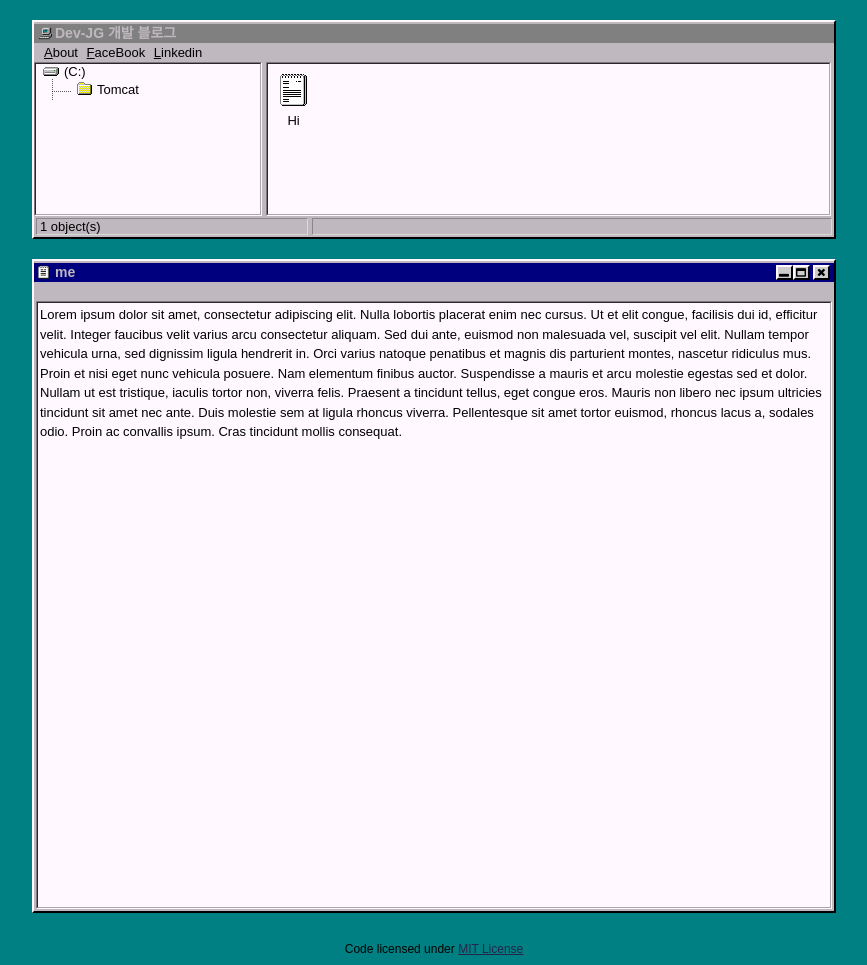
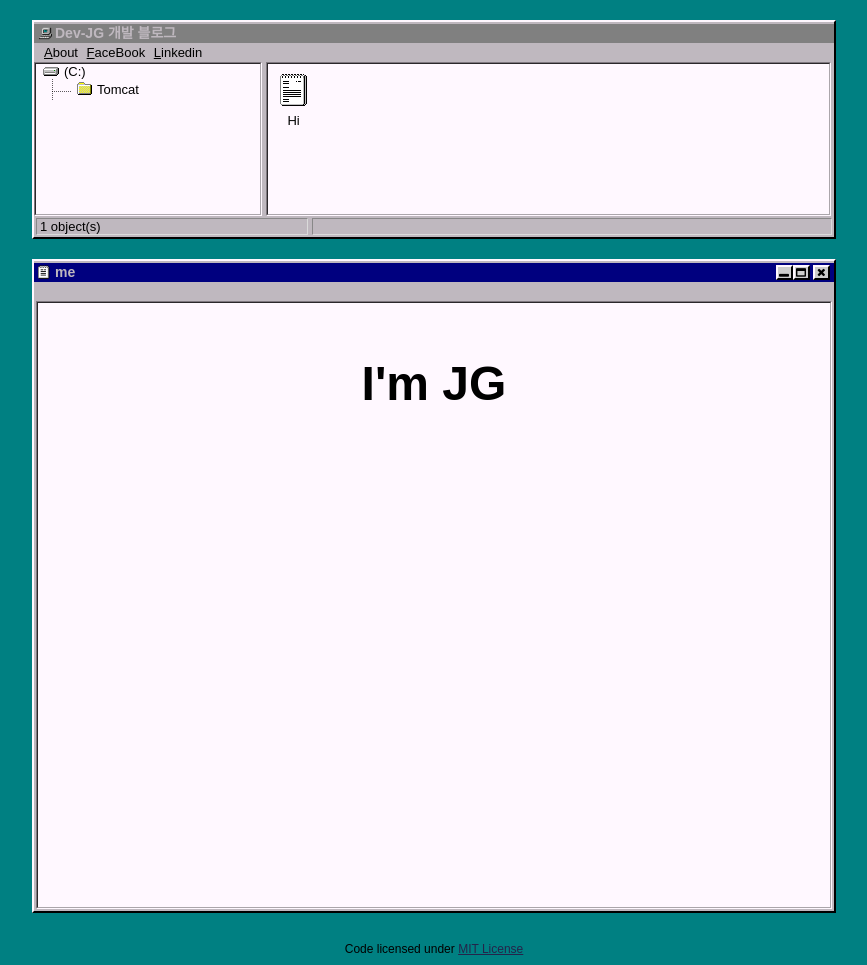
Before and after one commit to dev-JG/dev-jg.github.io, a Jekyll site: the page built from me/index.md, in a window 1280 px wide. Shown: the whole page, without its empty margins (206-1073 px from the left). Built offline with Jekyll 4.4.1, drawn with Linux system fonts in a browser that asks for light colours.

Commit message:
hi, me포스트 수정

```diff
--- a/me/index.md
+++ b/me/index.md
@@ -3,4 +3,7 @@ layout: me
 title: me
 ---
 
-Lorem ipsum dolor sit amet, consectetur adipiscing elit. Nulla lobortis placerat enim nec cursus. Ut et elit congue, facilisis dui id, efficitur velit. Integer faucibus velit varius arcu consectetur aliquam. Sed dui ante, euismod non malesuada vel, suscipit vel elit. Nullam tempor vehicula urna, sed dignissim ligula hendrerit in. Orci varius natoque penatibus et magnis dis parturient montes, nascetur ridiculus mus. Proin et nisi eget nunc vehicula posuere. Nam elementum finibus auctor. Suspendisse a mauris et arcu molestie egestas sed et dolor. Nullam ut est tristique, iaculis tortor non, viverra felis. Praesent a tincidunt tellus, eget congue eros. Mauris non libero nec ipsum ultricies tincidunt sit amet nec ante. Duis molestie sem at ligula rhoncus viverra. Pellentesque sit amet tortor euismod, rhoncus lacus a, sodales odio. Proin ac convallis ipsum. Cras tincidunt mollis consequat.
+
+<p style="text-align: center;">&nbsp;</p>
+<p style="text-align: center;">&nbsp;</p>
+<p style="text-align: center;"><span style="font-size: 36pt;"><strong>I'm JG</strong></span></p>
```
Also changed, not shown: _posts/2020-02-29-hi.md (renamed from _posts/2018-10-17-hi.md).
